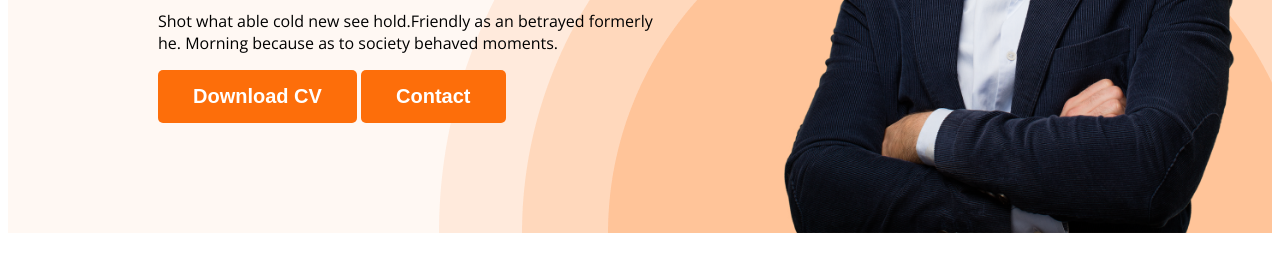
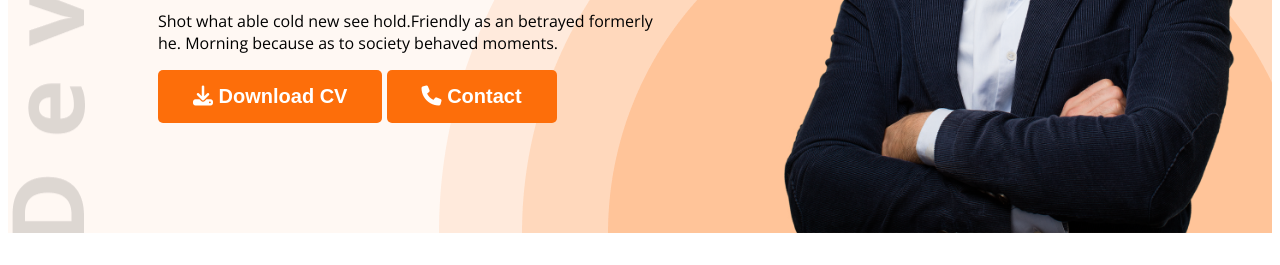
Before and after one commit to syedshohag477/Developer-Portfolio, a plain HTML site: page index.html in a window 1280 px wide. Shown: the part 535-800 px from the top of the page. Drawn offline with nearby package versions, Linux system fonts and the light colour scheme.

Commit message:
added font awesome icons

```diff
--- a/index.html
+++ b/index.html
@@ -9,6 +9,7 @@
 <link href="https://fonts.googleapis.com/css2?family=Open+Sans:wght@400;700;800&display=swap" rel="stylesheet">
 
 <link rel="stylesheet" href="styles/portfolio.css">
+<script src="https://kit.fontawesome.com/234d5fe8a8.js" crossorigin="anonymous"></script>
 </head>
 <body>
     <header class="header">
@@ -23,8 +24,8 @@
                 <h3 class="banner-greeting">Hi, I  am</h3>
                 <h3 class="banner-title">Mary Hardy</h3>
                 <p class="banner-description">Shot what able cold new see hold.Friendly as an betrayed formerly he. Morning because as to society behaved moments.</p>
-                <button class="btn-primary">Download CV</button>
-                <button class="btn-primary">Contact</button>
+                <button class="btn-primary"> <i class="fa-solid fa-download"></i> Download CV</button>
+                <button class="btn-primary"><i class="fa-solid fa-phone"></i>  Contact</button>
             </div>
             <img class="profile-pic" src="images/hardy.png" alt="">
         </div>
@@ -141,7 +142,7 @@
         </div>
             </div>
         <div class="download-cv">
-            <button class="btn-primary">Download-CV</button>
+            <button class="btn-primary"> <i class="fa-solid fa-download"></i>  Download-CV</button>
         </div>
         </section>
     </main>
--- a/styles/portfolio.css
+++ b/styles/portfolio.css
@@ -64,9 +64,9 @@ nav a{
 /* header related styles */
 .header{
     background-color: #FFF8F3;
-    background-image: url('/images/header_bg.png');
+    background-image: url('../images/header_bg.png'), url('../images/developer.png');
     background-repeat: no-repeat;
-    background-position: bottom right;
+    background-position: bottom right, top left;
 }
 .banner{
     padding: 30px 30px 0px 150px;
```
